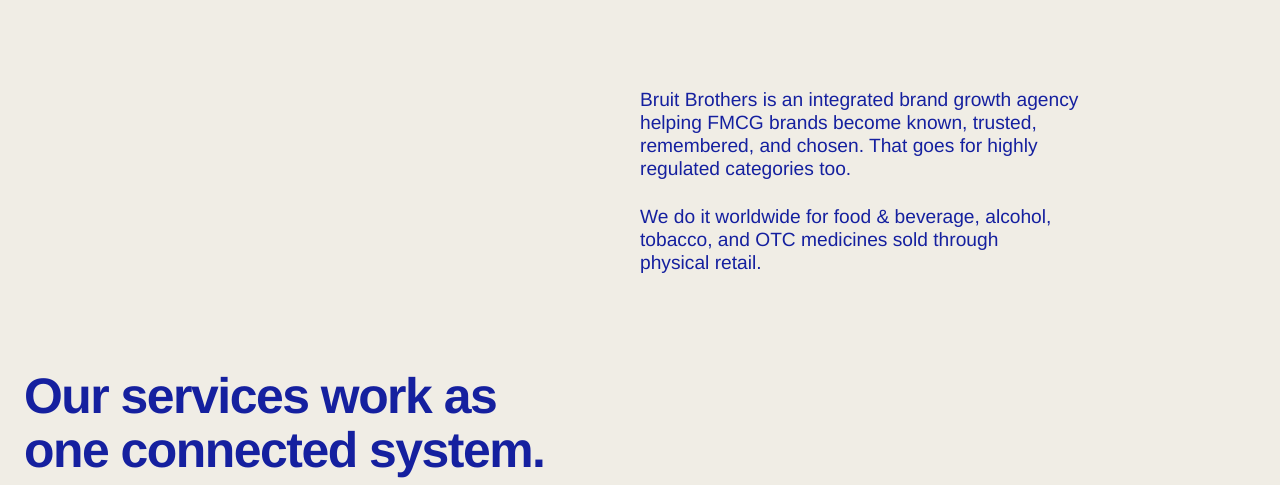
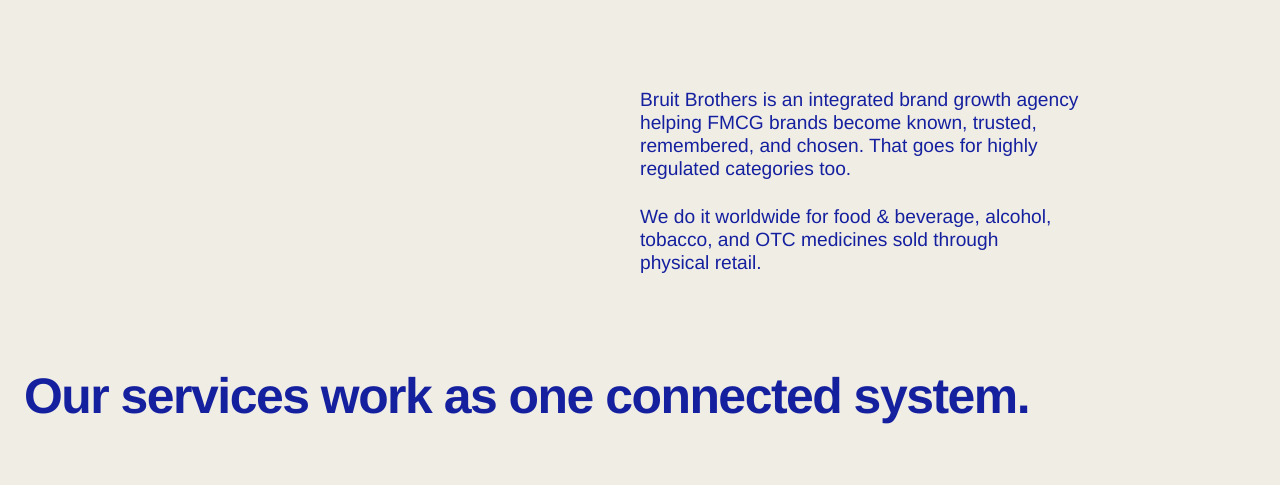
Before and after one commit to GritsenkoIvanKPI/bruitbrothers, a plain HTML site: page about.html in a window 1280 px wide. Shown: the part 425-910 px from the top of the page. Drawn offline with Linux system fonts and the light colour scheme; a web font is replaced by a local one.

Commit message:
About (desktop): 'Our services work as one connected system.' on one line in both versions
Co-Authored-By: Claude Opus 5.5 <noreply@anthropic.com>

```diff
--- a/about.html
+++ b/about.html
@@ -136,6 +136,8 @@
 @media (prefers-reduced-motion: reduce) { .rw-row, .rw-hl { transition: none; } }
 @media (min-width: 900px) {
   .rw-title { font-size: clamp(24px, 3.3vw, 68px); }
+  /* desktop: 'Our services work as one connected system.' on one line (both versions) */
+  .ab-system .ab-h2, .rw-title { max-width: none; white-space: nowrap; }
   .rw-row { padding-top: var(--s3); padding-bottom: var(--s4); } /* one column: number, name, description under it on the same left edge */
   .rw-name { font-size: min(8vw, 158px); }
   .rw-text, .rw-note { font-size: clamp(16px, 1.25vw, 23px); }
```
